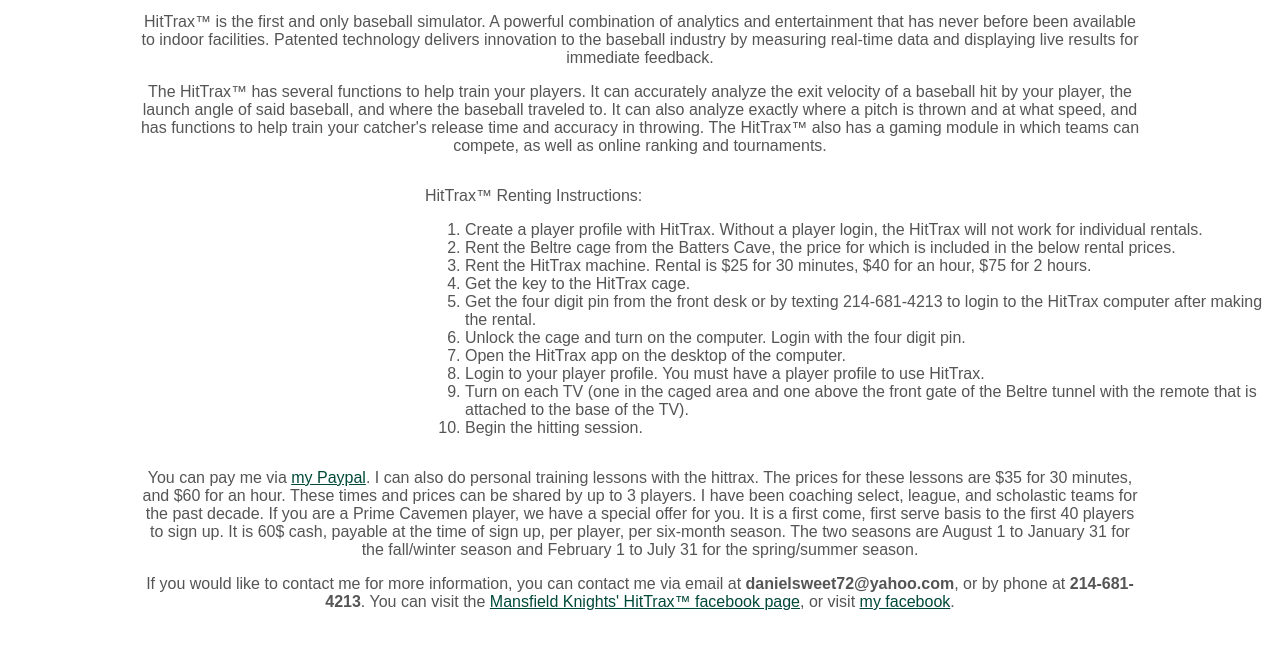
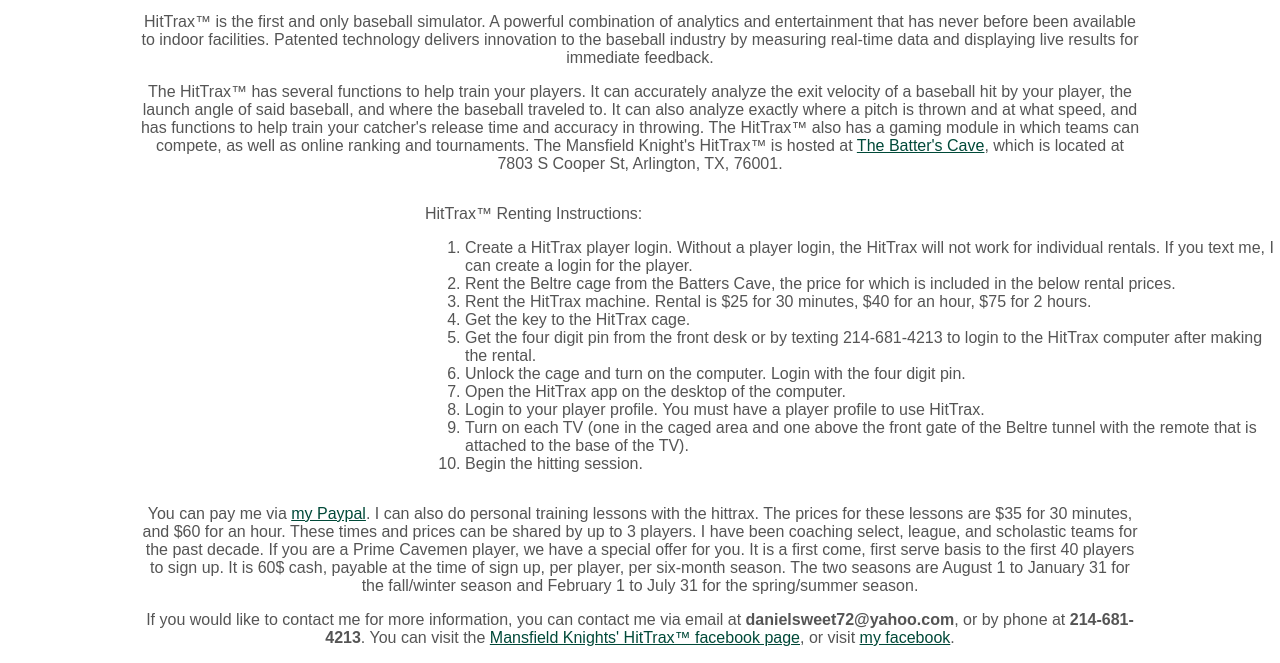
Before and after one commit to Mansfield-Knights-Hittrax/Mansfield-Knights-Hittrax.github.io, a plain HTML site: page index.html in a window 1280 px wide. Shown: the part 153-816 px from the top of the page. Drawn offline with Linux system fonts and the light colour scheme; a web font is replaced by a local one.

Commit message:
Add files via upload

```diff
--- a/index.html
+++ b/index.html
@@ -16,7 +16,7 @@
           HitTrax™ is the first and only baseball simulator. A powerful combination of analytics and entertainment that has never before been available to indoor facilities. Patented technology delivers innovation to the baseball industry by measuring real-time data and displaying live results for immediate feedback.
         </p>
         <p>
-          The HitTrax™ has several functions to help train your players.  It can accurately analyze the exit velocity of a baseball hit by your player, the launch angle of said baseball, and where the baseball traveled to.  It can also analyze exactly where a pitch is thrown and at what speed, and has functions to help train your catcher's release time and accuracy in throwing.  The HitTrax™ also has a gaming module in which teams can compete, as well as online ranking and tournaments.
+          The HitTrax™ has several functions to help train your players.  It can accurately analyze the exit velocity of a baseball hit by your player, the launch angle of said baseball, and where the baseball traveled to.  It can also analyze exactly where a pitch is thrown and at what speed, and has functions to help train your catcher's release time and accuracy in throwing.  The HitTrax™ also has a gaming module in which teams can compete, as well as online ranking and tournaments.  The Mansfield Knight's HitTrax™ is hosted at <a href="https://thebatterscave.com">The Batter's Cave</a>, which is located at 7803 S Cooper St, Arlington, TX, 76001.
         </p>
       </div>
       <div class="list">
@@ -24,7 +24,7 @@
           HitTrax™ Renting Instructions:
         </p>
         <ol id="instructions-list">
-          <li>Create a player profile with HitTrax.  Without a player login, the HitTrax will not work for individual rentals.</li>
+          <li>Create a HitTrax player login.  Without a player login, the HitTrax will not work for individual rentals.  If you text me, I can create a login for the player.</li>
           <li>Rent the Beltre cage from the Batters Cave, the price for which is included in the below rental prices.</li>
           <li>Rent the HitTrax machine.  Rental is $25 for 30 minutes, $40 for an hour, $75 for 2 hours.</li>
           <li>Get the key to the HitTrax cage.</li>
--- a/styles.css
+++ b/styles.css
@@ -43,10 +43,10 @@
   vertical-align: top;
 }
 
-.contact a{
+.contact a, .description a{
   color: #004938;
 }
 
-.contact a:hover{
+.contact a:hover, .description a:hover{
   color: black;
 }
```
